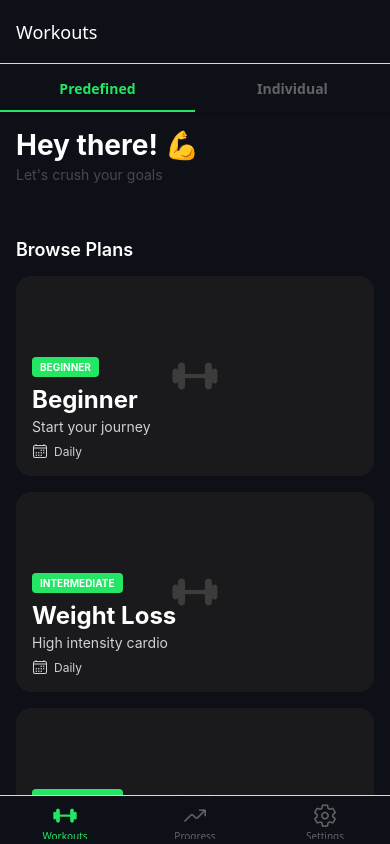
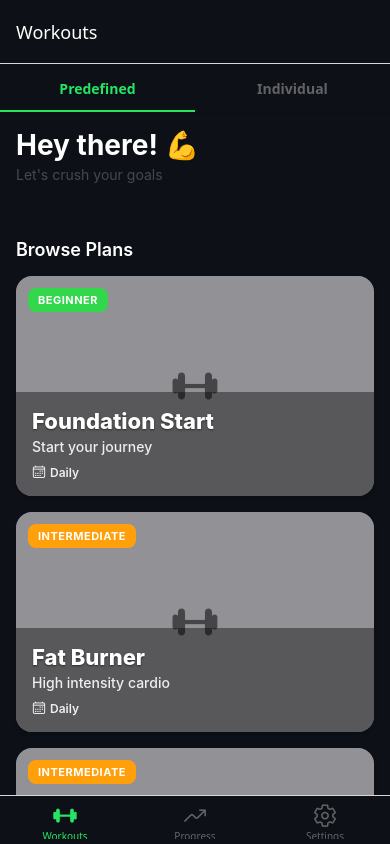
Before and after one commit to rahulreddyRR/Dumbbells, a React Native app: screen /Main in a window 390 px wide. Built offline with nearby package versions, Linux system fonts and the light colour scheme.

Commit message:
feat: Add workout plan cover images, update plan data, and refactor PlanCard UI for improved presentation.

```diff
--- a/src/components/workouts/PlanCard.tsx
+++ b/src/components/workouts/PlanCard.tsx
@@ -24,7 +24,15 @@ export const PlanCard: React.FC<PlanCardProps> = ({ plan, onPress, onDelete, isC
             <Ionicons name="barbell" size={48} color={Theme.colors.gray[500]} />
           </View>
         )}
+
+        {/* Dark overlay for readability */}
         <View style={styles.overlay} />
+
+        {/* Top Row: Badge and potentially Delete Button */}
+        <View style={styles.topRow}>
+          <View style={[styles.badge, { backgroundColor: getDifficultyColor(plan.difficulty) }]}>
+            <Text style={styles.badgeText}>{plan.difficulty.toUpperCase()}</Text>
+          </View>
 
           {/* Delete button for custom plans */}
           {isCustom && onDelete && (
@@ -36,19 +44,20 @@ export const PlanCard: React.FC<PlanCardProps> = ({ plan, onPress, onDelete, isC
               }}
               activeOpacity={0.7}
             >
-            <Ionicons name="trash-outline" size={20} color={Theme.colors.white} />
+              <Ionicons name="trash-outline" size={18} color={Theme.colors.white} />
             </TouchableOpacity>
           )}
+        </View>
 
         <View style={styles.content}>
-          <View style={styles.badge}>
-            <Text style={styles.badgeText}>{plan.difficulty.toUpperCase()}</Text>
+          <Text style={styles.title} numberOfLines={2}>{plan.title}</Text>
+          <Text style={styles.subtitle} numberOfLines={1}>{plan.subtitle}</Text>
+
+          <View style={styles.footer}>
+            <View style={styles.footerItem}>
+              <Ionicons name="calendar-outline" size={14} color={Theme.colors.white} />
+              <Text style={styles.footerText}>{plan.frequency}</Text>
             </View>
-          <Text style={styles.title}>{plan.title}</Text>
-          <Text style={styles.subtitle}>{plan.subtitle}</Text>
-          <View style={styles.footer}>
-            <Ionicons name="calendar-outline" size={16} color={Theme.colors.gray[800]} />
-            <Text style={styles.frequency}>{plan.frequency}</Text>
           </View>
         </View>
       </View>
@@ -56,80 +65,115 @@ export const PlanCard: React.FC<PlanCardProps> = ({ plan, onPress, onDelete, isC
   );
 };
 
+const getDifficultyColor = (difficulty: string) => {
+  switch (difficulty.toLowerCase()) {
+    case 'beginner': return Theme.colors.success || '#4CAF50';
+    case 'intermediate': return Theme.colors.warning || '#FF9800';
+    case 'advanced': return Theme.colors.error || '#F44336';
+    default: return Theme.colors.primary;
+  }
+};
+
 const styles = StyleSheet.create({
   container: {
     marginBottom: Theme.spacing.m,
-    borderRadius: Theme.borderRadius.l,
-    overflow: 'hidden',
+    borderRadius: 16,
     backgroundColor: Theme.colors.surface,
+    elevation: 4,
+    shadowColor: '#000',
+    shadowOffset: { width: 0, height: 2 },
+    shadowOpacity: 0.2,
+    shadowRadius: 4,
+    overflow: 'hidden', // Ensure image doesn't bleed
   },
   imageContainer: {
-    height: 200,
+    height: 220,
     width: '100%',
+    position: 'relative',
   },
   image: {
     width: '100%',
     height: '100%',
   },
   placeholder: {
-    backgroundColor: Theme.colors.gray[200],
+    backgroundColor: Theme.colors.gray[800],
     alignItems: 'center',
     justifyContent: 'center',
   },
   overlay: {
     ...StyleSheet.absoluteFillObject,
-    backgroundColor: 'rgba(0,0,0,0.4)',
+    backgroundColor: 'rgba(0,0,0,0.3)', // Slight dim for whole image
+  },
+  topRow: {
+    position: 'absolute',
+    top: 12,
+    left: 12,
+    right: 12,
+    flexDirection: 'row',
+    justifyContent: 'space-between',
+    alignItems: 'flex-start',
+  },
+  badge: {
+    paddingHorizontal: 10,
+    paddingVertical: 5,
+    borderRadius: 8,
+    backgroundColor: Theme.colors.primary,
+  },
+  badgeText: {
+    color: Theme.colors.white,
+    fontSize: 11,
+    fontWeight: '700',
+    letterSpacing: 0.5,
   },
   content: {
     position: 'absolute',
     bottom: 0,
     left: 0,
     right: 0,
-    padding: Theme.spacing.m,
-  },
-  badge: {
-    backgroundColor: Theme.colors.primary,
-    paddingHorizontal: 8,
-    paddingVertical: 4,
-    borderRadius: 4,
-    alignSelf: 'flex-start',
-    marginBottom: 8,
-  },
-  badgeText: {
-    color: Theme.colors.white,
-    fontSize: 10,
-    fontWeight: 'bold',
+    padding: 16,
+    // Simulate gentle gradient at bottom with a background color if needed,
+    // or just rely on the overlay. Let's add a gradient-like view behind text if practical?
+    // Since we can't use LinearGradient, we will just use a darker semi-transparent bg for the content area
+    // to ensure readability.
+    backgroundColor: 'rgba(0,0,0,0.4)',
   },
   title: {
     color: Theme.colors.white,
-    fontSize: 24,
-    fontWeight: 'bold',
+    fontSize: 22,
+    fontWeight: '800',
     marginBottom: 4,
+    textShadowColor: 'rgba(0,0,0,0.5)',
+    textShadowOffset: { width: 0, height: 1 },
+    textShadowRadius: 2,
   },
   subtitle: {
-    color: Theme.colors.gray[800],
+    color: 'rgba(255,255,255,0.9)',
     fontSize: 14,
-    marginBottom: 8,
+    marginBottom: 10,
+    fontWeight: '500',
   },
   footer: {
     flexDirection: 'row',
     alignItems: 'center',
   },
-  frequency: {
-    color: Theme.colors.gray[800],
+  footerItem: {
+    flexDirection: 'row',
+    alignItems: 'center',
+    gap: 4,
+  },
+  footerText: {
+    color: Theme.colors.white,
     fontSize: 12,
-    marginLeft: 6,
+    fontWeight: '600',
+    opacity: 0.9,
   },
   deleteButton: {
-    position: 'absolute',
-    top: 12,
-    right: 12,
-    backgroundColor: 'rgba(0, 0, 0, 0.5)',
-    width: 36,
-    height: 36,
-    borderRadius: 18,
+    backgroundColor: 'rgba(0, 0, 0, 0.6)',
+    width: 32,
+    height: 32,
+    borderRadius: 16,
     alignItems: 'center',
     justifyContent: 'center',
-    zIndex: 10,
+    // No absolute positioning needed here as it's in topRow with space-between
   },
 });
--- a/src/data/workoutPlans.ts
+++ b/src/data/workoutPlans.ts
@@ -37,7 +37,7 @@ export interface WorkoutPlan {
 export const WORKOUT_PLANS: WorkoutPlan[] = [
   {
     id: '1',
-    title: 'Beginner',
+    title: 'Foundation Start',
     subtitle: 'Start your journey',
     frequency: 'Daily',
     difficulty: 'Beginner',
@@ -66,7 +66,7 @@ export const WORKOUT_PLANS: WorkoutPlan[] = [
   },
   {
     id: '2',
-    title: 'Weight Loss',
+    title: 'Fat Burner',
     subtitle: 'High intensity cardio',
     frequency: 'Daily',
     difficulty: 'Intermediate',
@@ -99,7 +99,7 @@ export const WORKOUT_PLANS: WorkoutPlan[] = [
   },
   {
     id: '3',
-    title: 'Full Body',
+    title: 'Total Strength',
     subtitle: 'Compound movements',
     frequency: '3 days/week',
     difficulty: 'Intermediate',
@@ -158,7 +158,7 @@ export const WORKOUT_PLANS: WorkoutPlan[] = [
   },
   {
     id: '4',
-    title: 'Total Split',
+    title: 'Muscle Split',
     subtitle: 'Focused muscle isolation',
     frequency: '5 days/week',
     difficulty: 'Advanced',
@@ -233,7 +233,7 @@ export const WORKOUT_PLANS: WorkoutPlan[] = [
   },
   {
     id: '5',
-    title: 'Get Shredded',
+    title: 'Ultimate Shred',
     subtitle: 'Maximum definition',
     frequency: '6 days/week',
     difficulty: 'Advanced',
```
Lines whose indentation alone changed are shown as unchanged.
